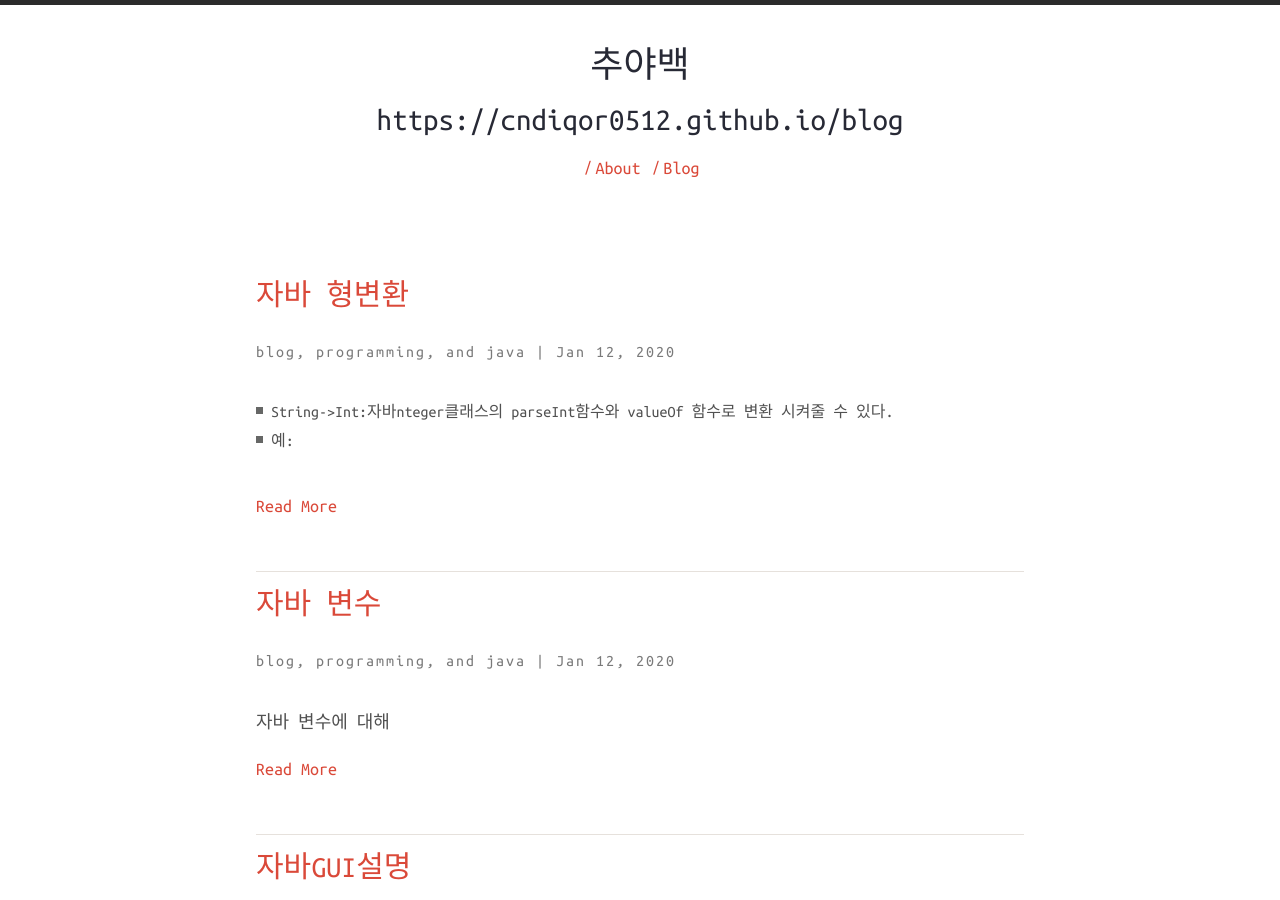
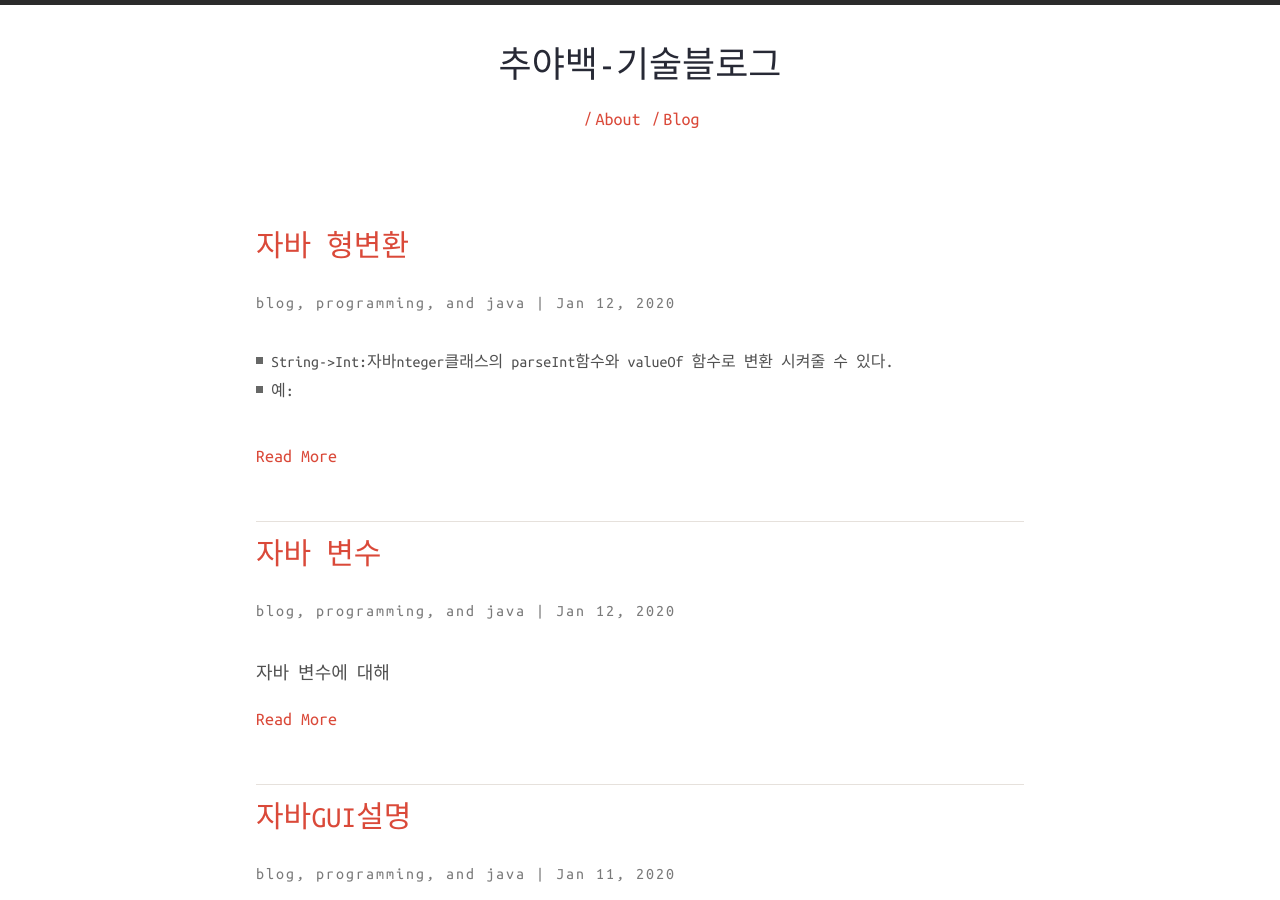
Before and after one commit to cndiqor0512/blog, a Jekyll site: the page built from index.html, in a window 1280 px wide and 900 px high. Built offline with Jekyll 4.4.1, drawn with Linux system fonts in a browser that asks for light colours; nearby versions of some CDN libraries.

Commit message:
config edit

```diff
--- a/_config.yml
+++ b/_config.yml
@@ -11,9 +11,9 @@ url: https://cndiqor0512.github.io
 
 # Harmony theme configuration. Please change accordingly.
 harmony:
-  name: 추야백
+  name: 추야백-기술블로그
   # Little description about your site
-  description: https://cndiqor0512.github.io/blog
+  description:
   # 'meta_description:' Write an awesome description for your new site here.
   # It will appear in your document head meta (for Google search results) and
   # in your feed.xml site description.
```
